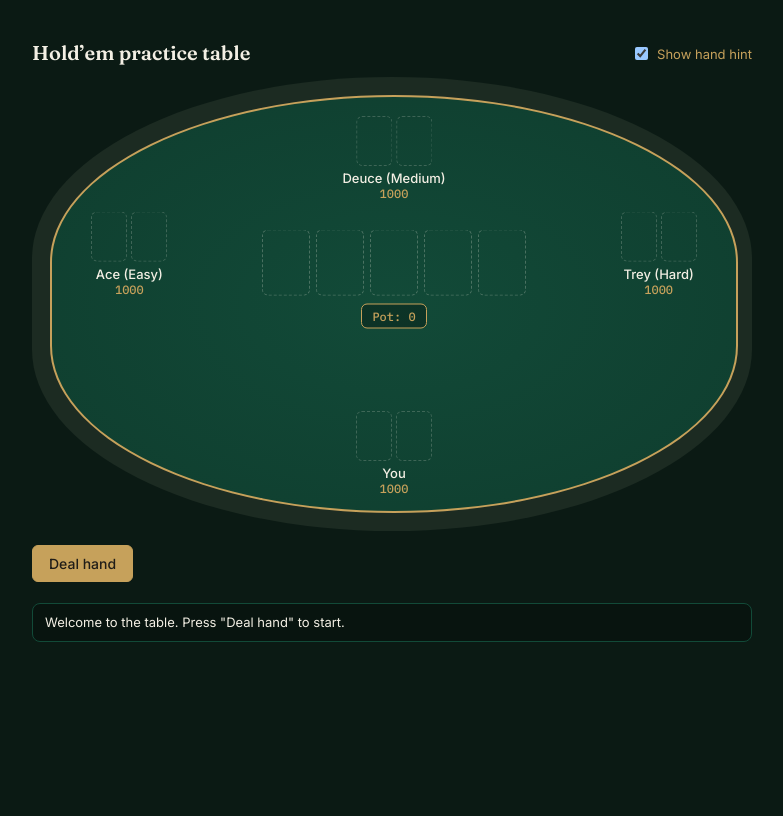
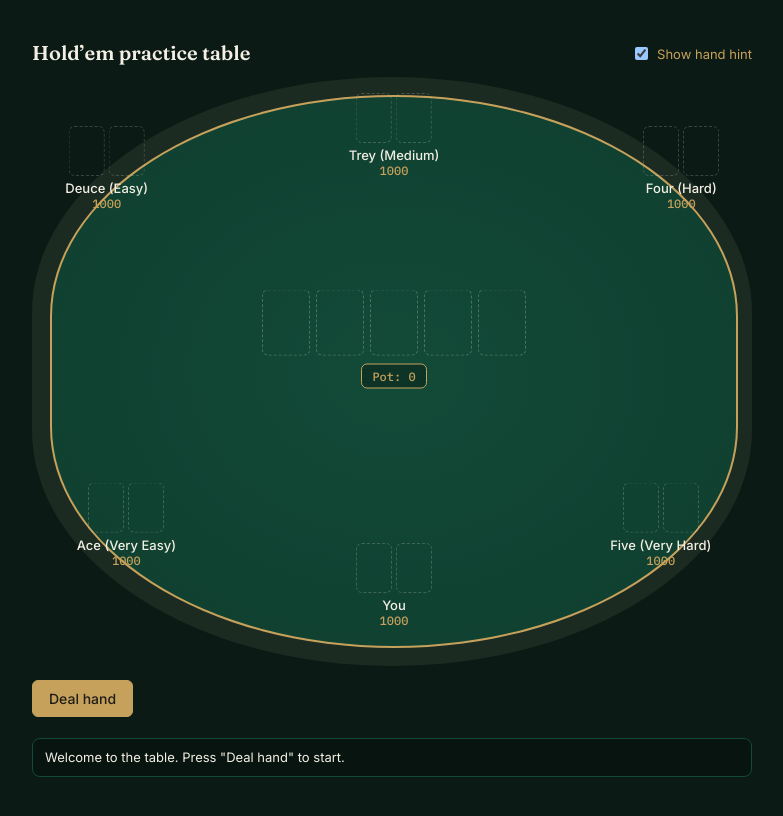
Before and after one commit to apuparikh1/Poker-Practice, a React (Vite) app: page / in a window 1280 px wide. Shown: the whole page, without its empty margins (248-1031 px from the left). Built offline with nearby package versions, Linux system fonts and the light colour scheme.

Commit message:
Expand to 6-max table with five distinct bot difficulty tiers

```diff
--- a/src/App.jsx
+++ b/src/App.jsx
@@ -16,7 +16,7 @@ const RANK_PLURAL = {
 const rankLabel = (r) => RANK_LABEL[r] || String(r);
 const cardText = (c) => `${rankLabel(c.rank)}${c.suit}`;
 
-const SEAT_NAMES = ["You", "Ace", "Deuce", "Trey"];
+const SEAT_NAMES = ["You", "Ace", "Deuce", "Trey", "Four", "Five"];
 const STARTING_STACK = 1000;
 const SMALL_BLIND = 10;
 const BIG_BLIND = 20;
@@ -87,7 +87,10 @@ function best7(cards7) {
   }
   return best;
 }
-function computeEquity(myHole, oppHoles, board, trials = 400) {
+function computeEquity(myHole, oppHoles, board, trials) {
+  // Cost per trial scales with (opponents + 1) hand evaluations. Scale trial count down as the
+  // table gets bigger so a 6-max equity check doesn't take 5x as long as a heads-up one did.
+  if (trials === undefined) trials = Math.max(120, Math.round(800 / (oppHoles.length + 1)));
   if (!oppHoles.length) return 1;
   const known = new Set([...myHole, ...oppHoles.flat(), ...board].map((c) => c.id));
   const deckRemain = [];
@@ -129,15 +132,6 @@ function handName(res) {
     case 2: return `Pair of ${RANK_PLURAL[tb[0]]}`;
     default: return `${RANK_NAME[tb[0]]} high`;
   }
-}
-function preflopStrength(hole) {
-  const [a, b] = hole;
-  const hi = Math.max(a.rank, b.rank), lo = Math.min(a.rank, b.rank);
-  let score = hi + lo;
-  if (a.rank === b.rank) score += 12 + a.rank;
-  if (a.suit === b.suit) score += 4;
-  if (hi - lo <= 2 && a.rank !== b.rank) score += 3;
-  return Math.min(1, score / 55);
 }
 
 // Chen formula: a well-established quick heuristic for starting hand strength.
@@ -299,6 +293,8 @@ export default function App() {
     { name: SEAT_NAMES[1], isHuman: false, stack: STARTING_STACK, hole: [], folded: false, allIn: false, out: false, bet: 0 },
     { name: SEAT_NAMES[2], isHuman: false, stack: STARTING_STACK, hole: [], folded: false, allIn: false, out: false, bet: 0 },
     { name: SEAT_NAMES[3], isHuman: false, stack: STARTING_STACK, hole: [], folded: false, allIn: false, out: false, bet: 0 },
+    { name: SEAT_NAMES[4], isHuman: false, stack: STARTING_STACK, hole: [], folded: false, allIn: false, out: false, bet: 0 },
+    { name: SEAT_NAMES[5], isHuman: false, stack: STARTING_STACK, hole: [], folded: false, allIn: false, out: false, bet: 0 },
   ]);
   const [deck, setDeck] = useState([]);
   const [community, setCommunity] = useState([]);
@@ -607,26 +603,34 @@ export default function App() {
   const applyActionRef = useRef(applyAction);
   applyActionRef.current = applyAction;
 
-  const BOT_TIER = { 1: "easy", 2: "medium", 3: "hard" };
+  const TIER_LABEL = { veryEasy: "Very Easy", easy: "Easy", medium: "Medium", hard: "Hard", veryHard: "Very Hard" };
+  const TIER_CONFIG = {
+    veryEasy: { fn: "passive", preflopCallPct: 15, preflopRaisePct: 92, overfoldMargin: 0.22, raiseThreshold: 0.85, sizing: 1.0 },
+    easy:     { fn: "passive", preflopCallPct: 30, preflopRaisePct: 85, overfoldMargin: 0.15, raiseThreshold: 0.75, sizing: 1.0 },
+    medium:   { fn: "medium" },
+    hard:     { fn: "mdf", mdfMultiplier: 0.6, bluffRaiseFreq: 0.18, valueThreshold: 0.62 },
+    veryHard: { fn: "mdf", mdfMultiplier: 0.85, bluffRaiseFreq: 0.28, valueThreshold: 0.55 },
+  };
+  const BOT_TIER = { 1: "veryEasy", 2: "easy", 3: "medium", 4: "hard", 5: "veryHard" };
 
-  function decideEasy(bot, idx, toCall) {
+  function decidePassive(bot, idx, toCall, cfg) {
     // Documented amateur leaks: loose-passive preflop, overfolds postflop, rarely bluffs, flat sizing.
     if (community.length === 0) {
       const { percentile } = preflopPercentile(bot.hole);
       if (toCall <= 0) return { action: "check" };
-      if (percentile >= 85) return { action: "raise", amount: Math.min(bot.bet + bot.stack, Math.round(currentBet * 2.5)) };
-      if (percentile >= 30) return { action: "call" }; // calls too wide preflop, a classic leak
+      if (percentile >= cfg.preflopRaisePct) return { action: "raise", amount: Math.min(bot.bet + bot.stack, Math.round(currentBet * 2.5)) };
+      if (percentile >= cfg.preflopCallPct) return { action: "call" }; // calls too wide preflop, a classic leak
       return { action: "fold" };
     }
     const equity = computeEquity(bot.hole, opponentHolesFor(idx), community);
     if (toCall <= 0) {
-      if (equity > 0.75) return { action: "raise", amount: Math.min(bot.bet + bot.stack, currentBet + Math.round(pot * 1.0)) }; // one-size-fits-all sizing tell
+      if (equity > cfg.raiseThreshold) return { action: "raise", amount: Math.min(bot.bet + bot.stack, currentBet + Math.round(pot * cfg.sizing)) }; // one-size-fits-all sizing tell
       return { action: "check" };
     }
     const requiredEquity = toCall / (pot + toCall);
     // Overfolds relative to what's actually required — the "scared of aggression" leak.
-    if (equity < requiredEquity + 0.15) return { action: "fold" };
-    if (equity > 0.75 && bot.stack > toCall) return { action: "raise", amount: Math.min(bot.bet + bot.stack, currentBet + Math.round(pot * 1.0)) };
+    if (equity < requiredEquity + cfg.overfoldMargin) return { action: "fold" };
+    if (equity > cfg.raiseThreshold && bot.stack > toCall) return { action: "raise", amount: Math.min(bot.bet + bot.stack, currentBet + Math.round(pot * cfg.sizing)) };
     return { action: "call" };
   }
 
@@ -648,15 +652,15 @@ export default function App() {
     return { action: "call" };
   }
 
-  function decideHard(bot, idx, toCall) {
+  function decideMDF(bot, idx, toCall, cfg) {
     // Grounded in Minimum Defense Frequency: continues at least as often as MDF requires,
     // so it can't be profitably exploited by pure bluffs. Balances value raises with bluff-raises.
     let equity;
     if (community.length === 0) equity = preflopPercentile(bot.hole).percentile / 100;
     else equity = computeEquity(bot.hole, opponentHolesFor(idx), community);
     if (toCall <= 0) {
-      const bluffRaise = Math.random() < 0.18; // balanced range: some bluff-raises even when unstrong
-      if (equity > 0.62 || bluffRaise) {
+      const bluffRaise = Math.random() < cfg.bluffRaiseFreq; // balanced range: some bluff-raises even when unstrong
+      if (equity > cfg.valueThreshold || bluffRaise) {
         const sizePct = 0.33 + Math.random() * 0.5; // varied sizing, harder to read
         return { action: "raise", amount: Math.min(bot.bet + bot.stack, currentBet + Math.max(minRaise, Math.round((pot || BIG_BLIND) * sizePct))) };
       }
@@ -665,7 +669,7 @@ export default function App() {
     const requiredEquity = toCall / (pot + toCall);
     const mdf = pot / (pot + toCall); // fraction of holdings that should continue, in theory
     if (equity >= requiredEquity) {
-      const valueRaise = equity > 0.68 && bot.stack > toCall;
+      const valueRaise = equity > cfg.valueThreshold + 0.06 && bot.stack > toCall;
       if (valueRaise) {
         const sizePct = 0.4 + Math.random() * 0.5;
         return { action: "raise", amount: Math.min(bot.bet + bot.stack, currentBet + Math.max(minRaise, Math.round((pot || BIG_BLIND) * sizePct))) };
@@ -675,7 +679,7 @@ export default function App() {
     // Below breakeven equity, but within bluff-catch range: continue at roughly the MDF-implied rate
     // rather than folding outright, so a human can't profitably bluff this bot into submission.
     const bluffCatchZone = equity > requiredEquity - 0.18;
-    if (bluffCatchZone && Math.random() < mdf * 0.6) return { action: "call" };
+    if (bluffCatchZone && Math.random() < mdf * cfg.mdfMultiplier) return { action: "call" };
     return { action: "fold" };
   }
 
@@ -685,9 +689,10 @@ export default function App() {
 
   function botDecide(bot, idx) {
     const toCall = currentBet - bot.bet;
-    const tier = BOT_TIER[idx] || "medium";
-    if (tier === "easy") return decideEasy(bot, idx, toCall);
-    if (tier === "hard") return decideHard(bot, idx, toCall);
+    const tierName = BOT_TIER[idx] || "medium";
+    const cfg = TIER_CONFIG[tierName];
+    if (cfg.fn === "passive") return decidePassive(bot, idx, toCall, cfg);
+    if (cfg.fn === "mdf") return decideMDF(bot, idx, toCall, cfg);
     return decideMedium(bot, idx, toCall);
   }
 
@@ -782,12 +787,14 @@ export default function App() {
     return simulateBeatingHands(human.hole, community);
   }, [human?.hole, community]);
 
-  const seatOrder = [0, 1, 2, 3];
+  const seatOrder = [0, 1, 2, 3, 4, 5];
   const seatStyle = [
     { left: "50%", bottom: "2%", transform: "translateX(-50%)" },
-    { left: "4%", top: "38%", transform: "translateY(-50%)" },
-    { left: "50%", top: "3%", transform: "translateX(-50%)" },
-    { right: "4%", top: "38%", transform: "translateY(-50%)" },
+    { left: "2%", bottom: "22%", transform: "translateY(50%)" },
+    { left: "8%", top: "4%", transform: "translateX(-50%)" },
+    { left: "50%", top: "-2%", transform: "translateX(-50%)" },
+    { right: "8%", top: "4%", transform: "translateX(50%)" },
+    { right: "2%", bottom: "22%", transform: "translateY(50%)" },
   ];
 
   return (
@@ -822,7 +829,7 @@ export default function App() {
         </div>
 
         <div style={{
-          position: "relative", width: "100%", aspectRatio: "16/10", background: "var(--felt-felt-rail)",
+          position: "relative", width: "100%", aspectRatio: "16/13", background: "var(--felt-felt-rail)",
           borderRadius: "50% / 40%", padding: 18, boxSizing: "border-box",
         }}>
           <div style={{
@@ -860,7 +867,7 @@ export default function App() {
                       ))}
                     </div>
                     <div style={{ fontSize: 13, fontWeight: 500, color: p.out ? "var(--felt-brass)" : "var(--felt-cream)" }}>
-                      {p.name}{BOT_TIER[i] ? ` (${BOT_TIER[i][0].toUpperCase()}${BOT_TIER[i].slice(1)})` : ""}{isDealer ? " (D)" : ""}{p.out ? " — out" : p.folded ? " — folded" : ""}
+                      {p.name}{BOT_TIER[i] ? ` (${TIER_LABEL[BOT_TIER[i]]})` : ""}{isDealer ? " (D)" : ""}{p.out ? " — out" : p.folded ? " — folded" : ""}
                     </div>
                     <div style={{ fontFamily: "var(--felt-mono)", fontSize: 12, color: "var(--felt-brass)" }}>{p.stack}</div>
                     {p.bet > 0 && <div style={{ marginTop: 4 }}><Chip amount={p.bet} /></div>}
```
